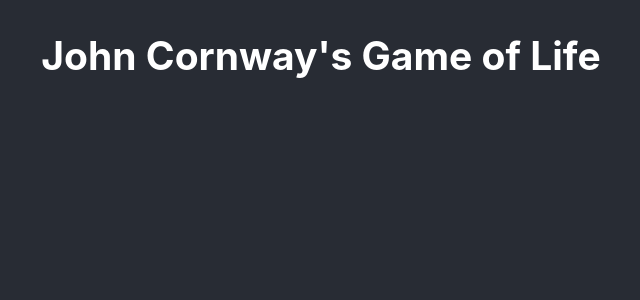
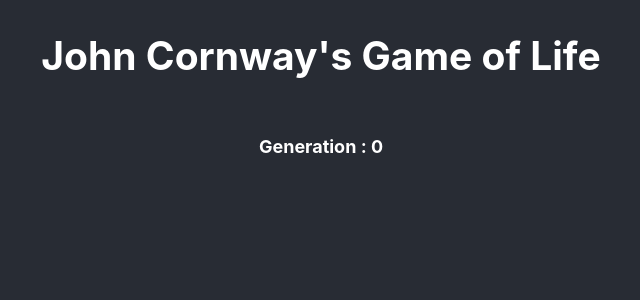
Before and after one commit to Apiyo4/Game-of-life, a React (Create React App) app in the folder client/: page / in a window 1280 px wide. Shown: the top 300 px of the page, without its empty margins (319-959 px from the left). Built offline with nearby package versions, Linux system fonts and the light colour scheme.

Commit message:
Add generation to state and display it as a h4 element

```diff
--- a/client/src/App.css
+++ b/client/src/App.css
@@ -22,6 +22,13 @@
   justify-content: center;
   font-size: calc(10px + 2vmin);
 }
+.App-footer {
+  display: flex;
+  flex-direction: column;
+  align-items: center;
+  justify-content: center;
+  font-size: calc(10px + 1vmin);
+}
 
 
 @keyframes App-logo-spin {
--- a/client/src/App.js
+++ b/client/src/App.js
@@ -2,12 +2,21 @@ import React, { Component } from 'react';
 import './App.css';
 
 class App extends Component {
+  constructor(){
+    super();
+    this.state = {
+      generation: 0,
+    }
+  }
   render(){
     return (
       <div className="App">
         <header className="App-header">
           <h2>John Cornway's Game of Life</h2>
         </header>
+        <footer className="App-footer">
+    <h4>Generation : {this.state.generation}</h4>
+        </footer>
       </div>
     );
   }
```
